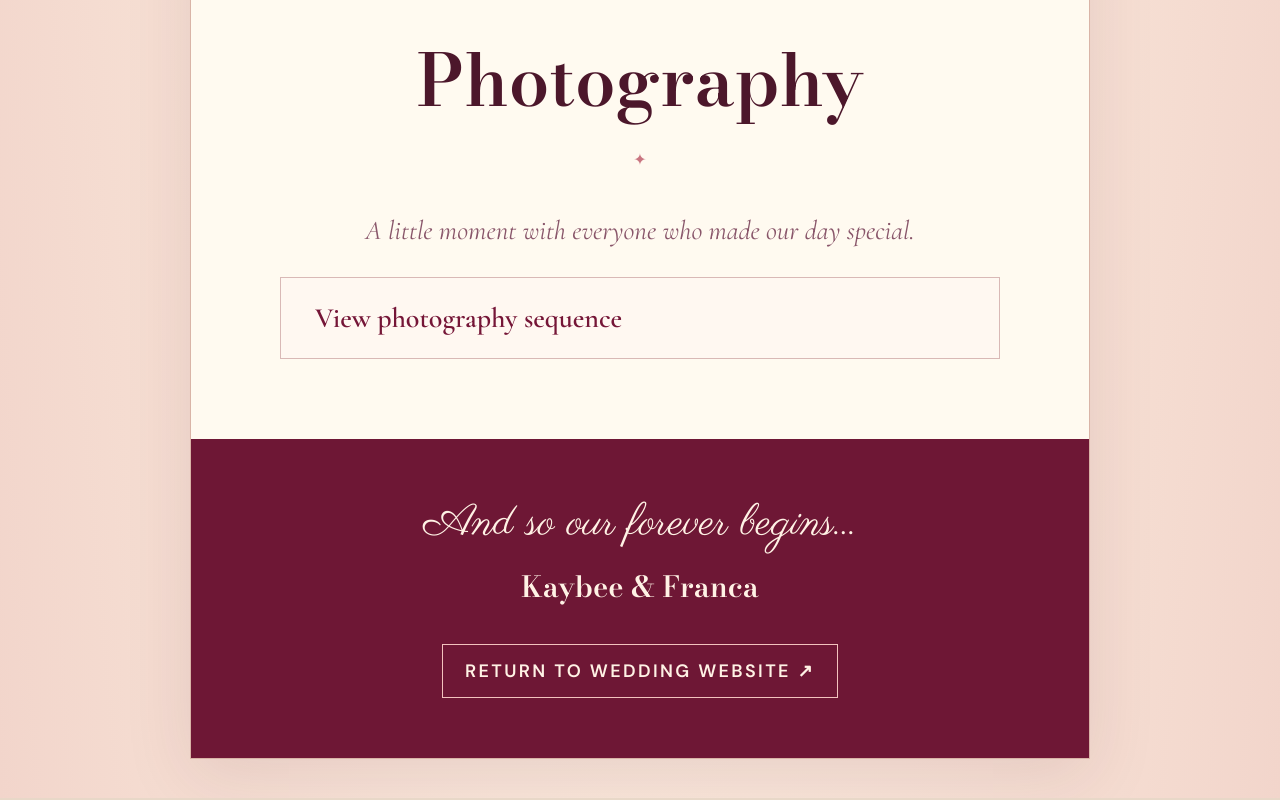
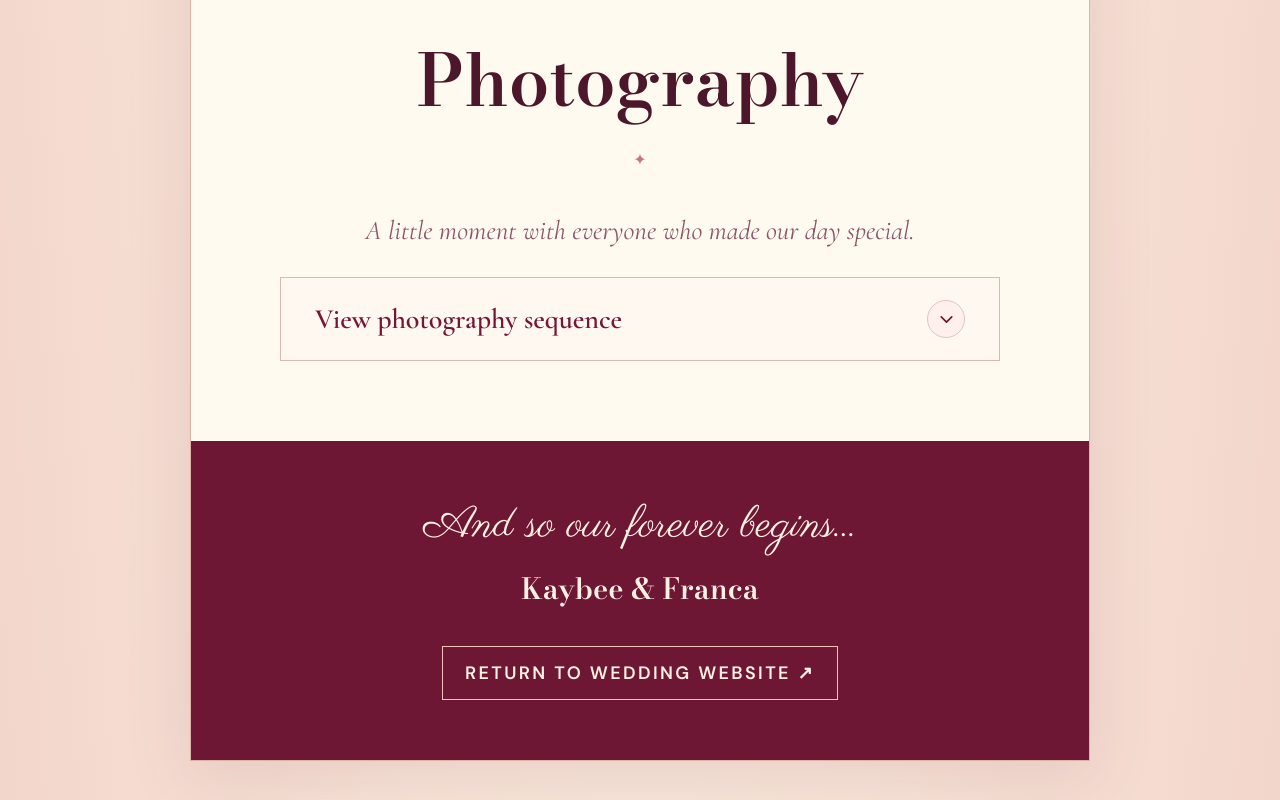
Before and after one commit to fidelnyame-80/Kaybee-Franca, a Next.js app: page /order-of-service in a window 1280 px wide. Shown: the part 7837-8637 px from the top of the page. Built offline with nearby package versions, Linux system fonts and the light colour scheme.

Commit message:
Polish photography dropdown indicator

```diff
--- a/app/order-of-service/programme.css
+++ b/app/order-of-service/programme.css
@@ -109,3 +109,8 @@
 .programme__side-menu:not([open]) .programme__side-nav{display:none}
 .programme__side-menu[open] .programme__side-nav{position:absolute;right:0;top:calc(100% + 6px);transform:none;max-width:min(78vw,240px);width:max-content}
 @media(max-width:600px){.programme__side-menu>summary{min-height:54px;padding:8px 6px}.programme__side-menu[open] .programme__side-nav a{font-size:12px;min-height:43px}}
+
+/* Deliberate, balanced photography dropdown indicator. */
+.programme__photography-chevron{display:grid;place-items:center;flex:none;width:38px;height:38px;border:1px solid #e0c4c6;border-radius:50%;background:#fff0ed;transition:transform .2s ease}
+.programme__photography-chevron svg{display:block;width:21px;height:21px}
+.programme__photography-details[open] .programme__photography-chevron{transform:rotate(180deg)}
```
